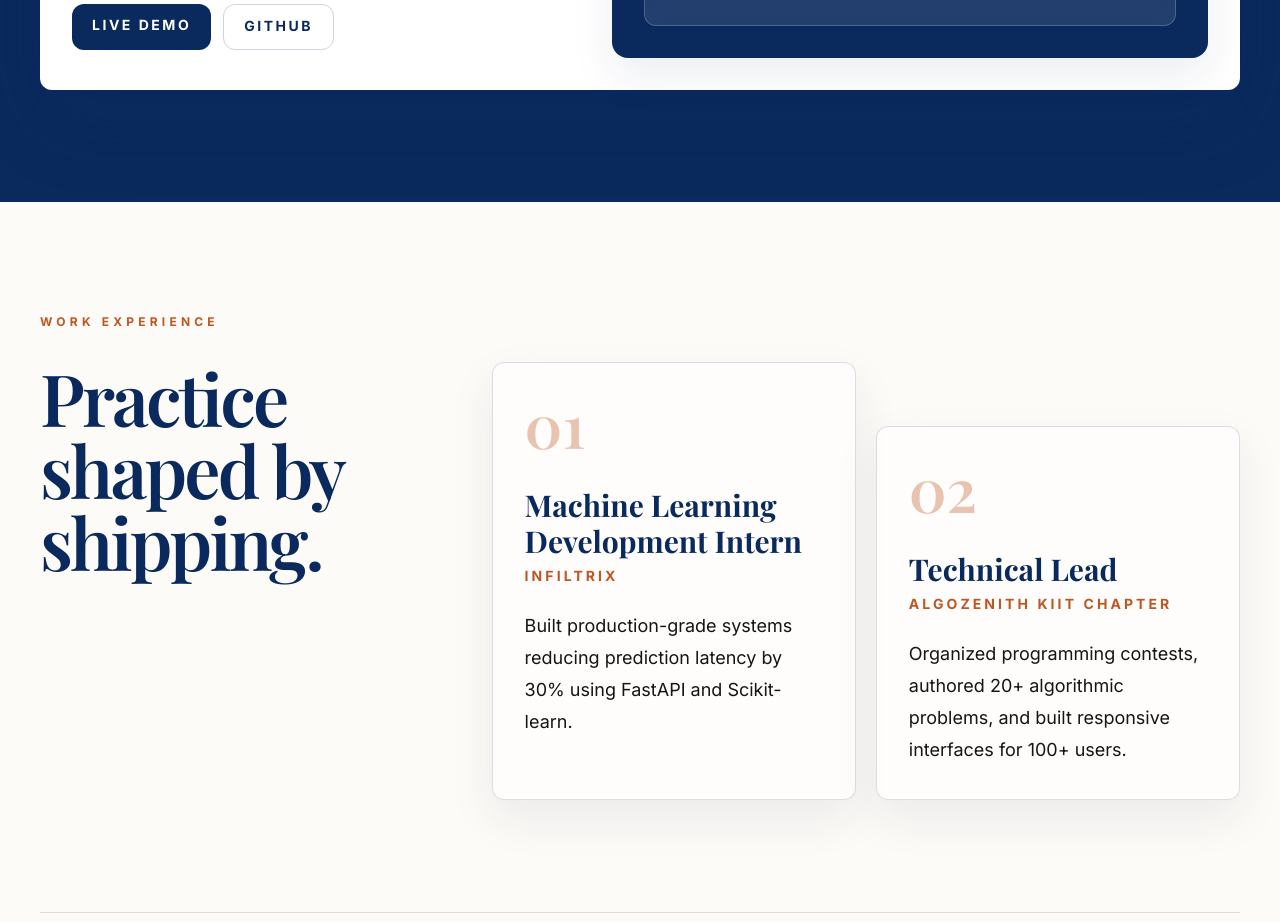
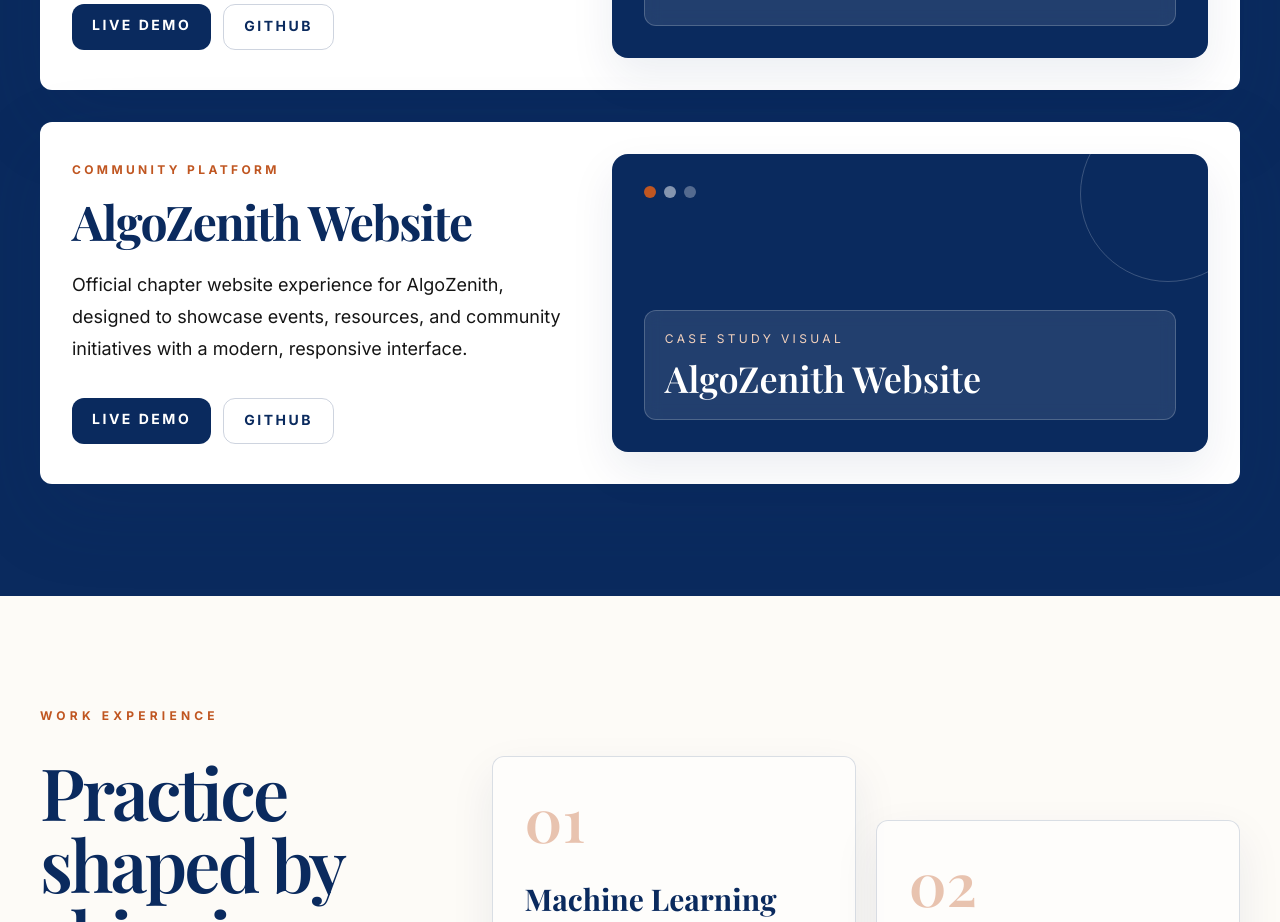
Before and after one commit to kauntiaakash2/akashagarwal, a React (Vite) app: page / in a window 1280 px wide. Shown: the part 2680-3602 px from the top of the page. Built offline with nearby package versions, Linux system fonts and the light colour scheme.

Commit message:
Update AlgoZenith project demo link to live website

```diff
--- a/src/App.jsx
+++ b/src/App.jsx
@@ -26,6 +26,14 @@ const projects = [
       "Interactive coding environment and flow visualizer designed to make algorithms feel tactile, explorable, and easier to reason about.",
     github: "https://github.com/kauntiaakash2/CodeFlowViz-2.0",
     demo: "https://code-flow-viz-2-0-frontend.vercel.app/",
+  },
+  {
+    eyebrow: "Community Platform",
+    title: "AlgoZenith Website",
+    description:
+      "Official chapter website experience for AlgoZenith, designed to showcase events, resources, and community initiatives with a modern, responsive interface.",
+    github: "https://github.com/kauntiaakash2/AlgoZenith-Website",
+    demo: "https://algozenithkiit.codes/",
   },
 ];
 
```
